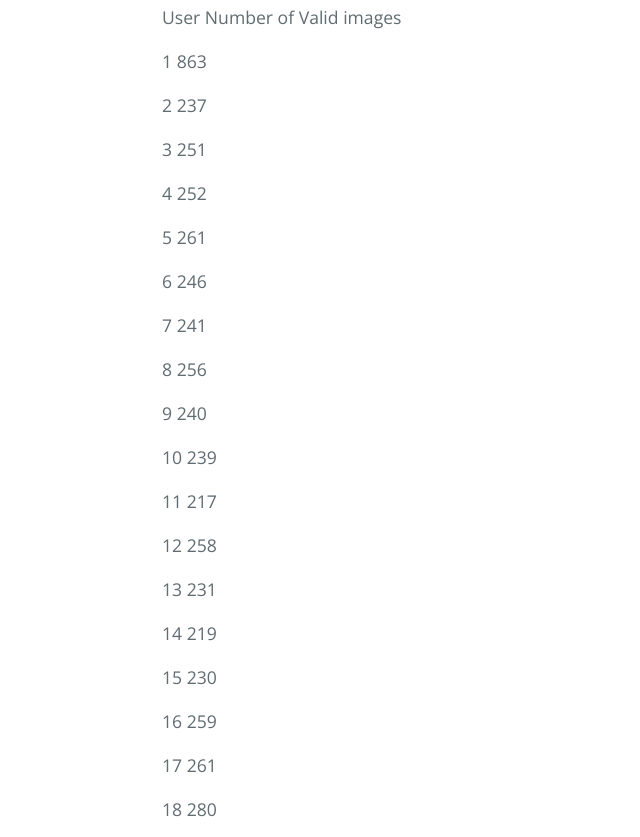
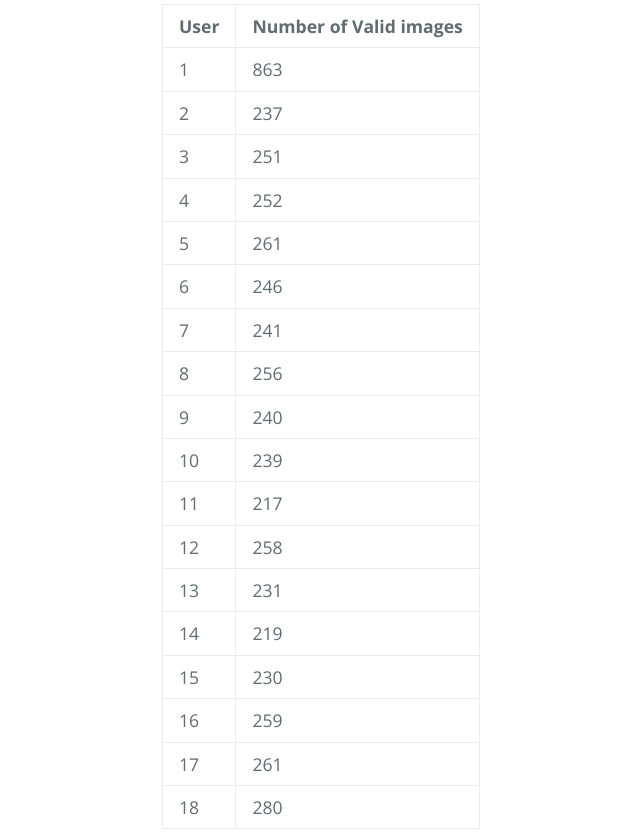
Before and after one commit to zafar142007/Gesture-Recognition-for-Indian-Sign-Language-using-Kinect, a plain HTML site: page index.html in a window 1280 px wide. Shown: the part 1056-1893 px from the top of the page, without its empty margins (62-702 px from the left). Drawn offline with nearby package versions, Linux system fonts and the light colour scheme.

Commit message:
Update index.html

```diff
--- a/index.html
+++ b/index.html
@@ -38,44 +38,64 @@
 
 <p>Files have the name format: 'USER-XY-ABC-VZ.png' or 'USER-XY-ABC-VZ.txt' XY, ABC, VZ are numbers. XY represents volunteer number. ABC represents symbol number. VZ represents trial number of the corresponding volunteer. These numbers may be of 1, 2 or 3 digits. Trial numbers may be discontinuous. </p>
 
-<p>User Number of Valid images</p>
-
-<p>1       863</p>
-
-<p>2       237</p>
-
-<p>3       251</p>
-
-<p>4       252</p>
-
-<p>5       261</p>
-
-<p>6       246</p>
-
-<p>7       241</p>
-
-<p>8       256</p>
-
-<p>9       240</p>
-
-<p>10      239</p>
-
-<p>11      217</p>
-
-<p>12      258</p>
-
-<p>13      231</p>
-
-<p>14      219</p>
-
-<p>15      230</p>
-
-<p>16      259</p>
-
-<p>17      261</p>
-
-<p>18      280</p>
-
+<table>
+<tr><th>User</th><th> Number of Valid images</th>
+</tr>
+<tr>
+<td>1 </td><td>  863</td>
+</tr>
+<tr>
+<td>2  </td><td>     237</td>
+</tr>
+<tr>
+<td>3  </td><td>     251</td>
+</tr>
+<tr>
+<td>4  </td><td>     252</td>
+</tr>
+<tr>
+<td>5       </td><td>261</td>
+</tr>
+<tr>
+<td>6       </td><td>246</td>
+</tr>
+<tr>
+<td>7  </td><td>     241</td>
+</tr>
+<tr>
+<td>8     </td><td>  256</td>
+</tr>
+<tr>
+<td>9   </td><td>    240</td>
+</tr>
+<tr>
+<td>10    </td><td>  239</td>
+</tr>
+<tr>
+<td>11   </td><td>   217</td>
+</tr>
+<tr>
+<td>12   </td><td>   258</td>
+</tr>
+<tr>
+<td>13   </td><td>   231</td>
+</tr>
+<tr>
+<td>14    </td><td>  219</td>
+</tr>
+<tr>
+<td>15    </td><td>  230</td>
+</tr>
+<tr>
+<td>16    </td><td>  259</td>
+</tr>
+<tr>
+<td>17   </td><td>   261</td>
+</tr>
+<tr>
+<td>18   </td><td>   280</td>
+</tr>
+</table>
 <p>Symbols' meanings are provided in the vocabulary folder according to their number.</p>
 
 <p>Each depth image is a matrix of size 640x480 having values in the range [0,2047] which correspond to real world depths according to the Kramer formula [1].</p>
```
